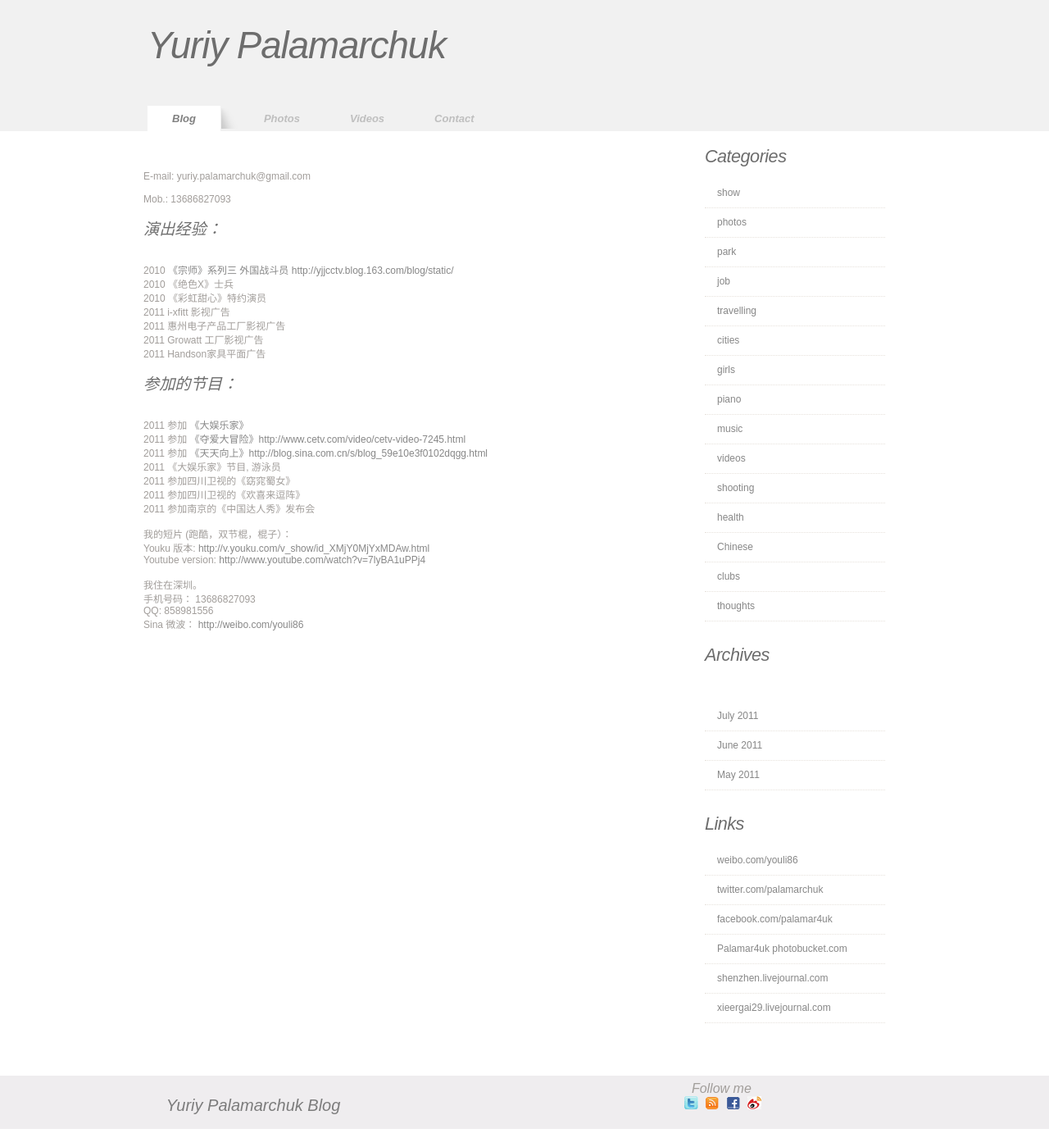
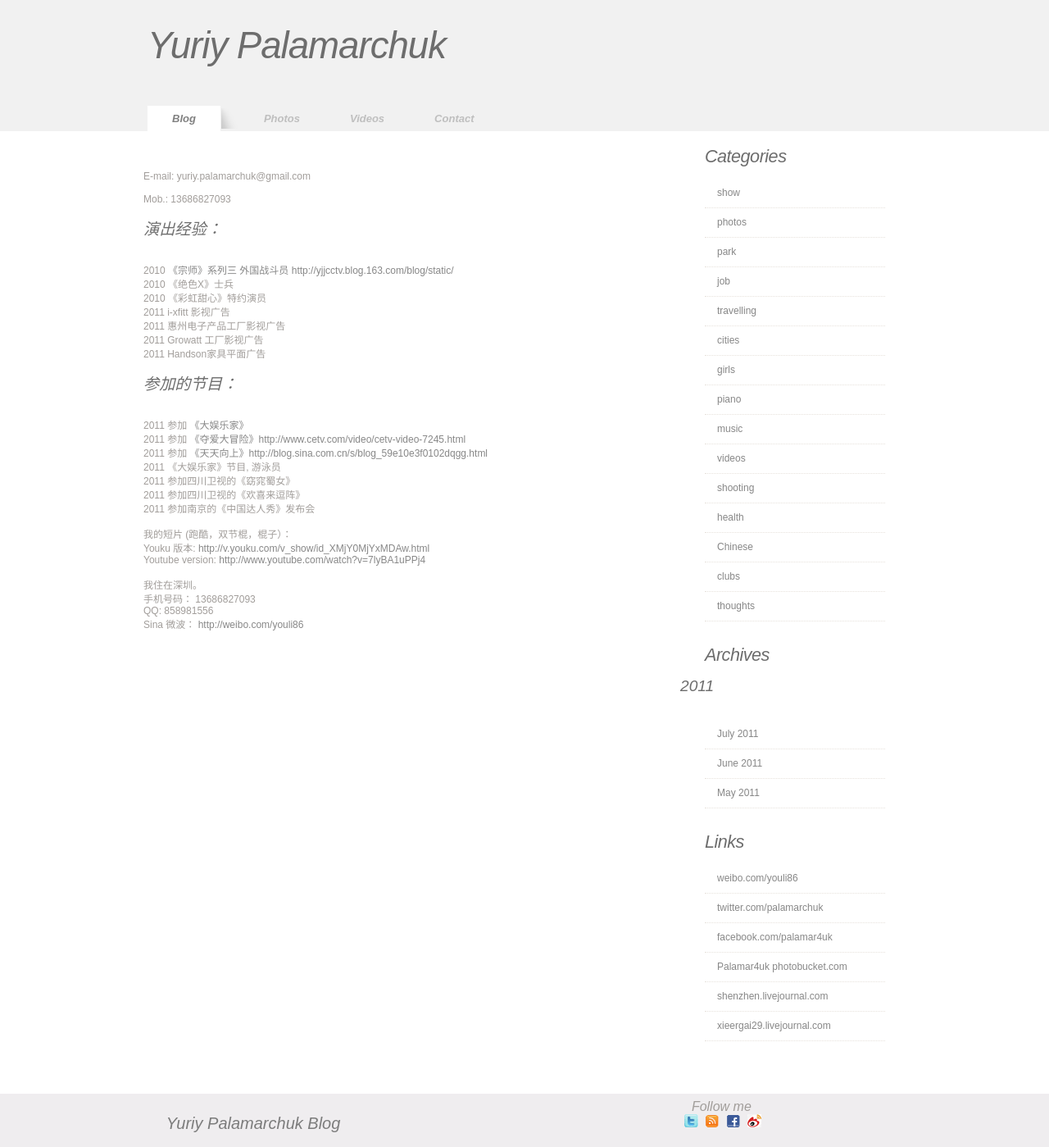
Before and after one commit to iurii/iurii.github.com, a Jekyll site: the page built from about.html, in a window 1280 px wide. Shown: the whole page at 82% size. Built offline with Jekyll 4.4.1, drawn with Linux system fonts in a browser that asks for light colours; comment, search, counter and statistics services are not loaded; before the commit the page ends 1377 px from its top, so only the background shows below that.

Commit message:
archives

```diff
--- a/_layouts/default.html
+++ b/_layouts/default.html
@@ -146,7 +146,7 @@
 							<h2>Archives</h2>
 
 <ul>
-  {% for post in site.collated_posts %}
+  {% for post in site.posts %}
 
     {% unless post.next %}
 
@@ -160,7 +160,7 @@
 
     {% endunless %}
 
-    <li>{{ post.date | date:"%b" }} <a href="{{ post.url }}">{{ post.title }}</a></li>
+
 
 
 
```
